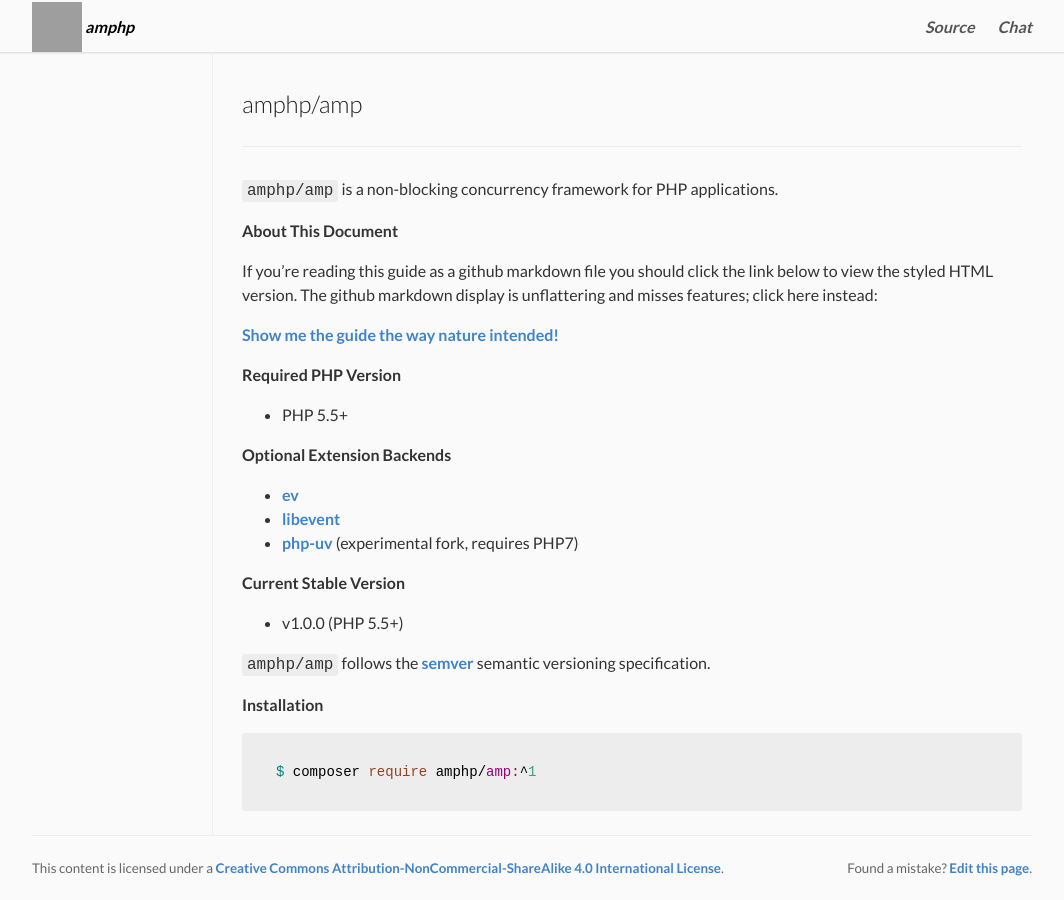
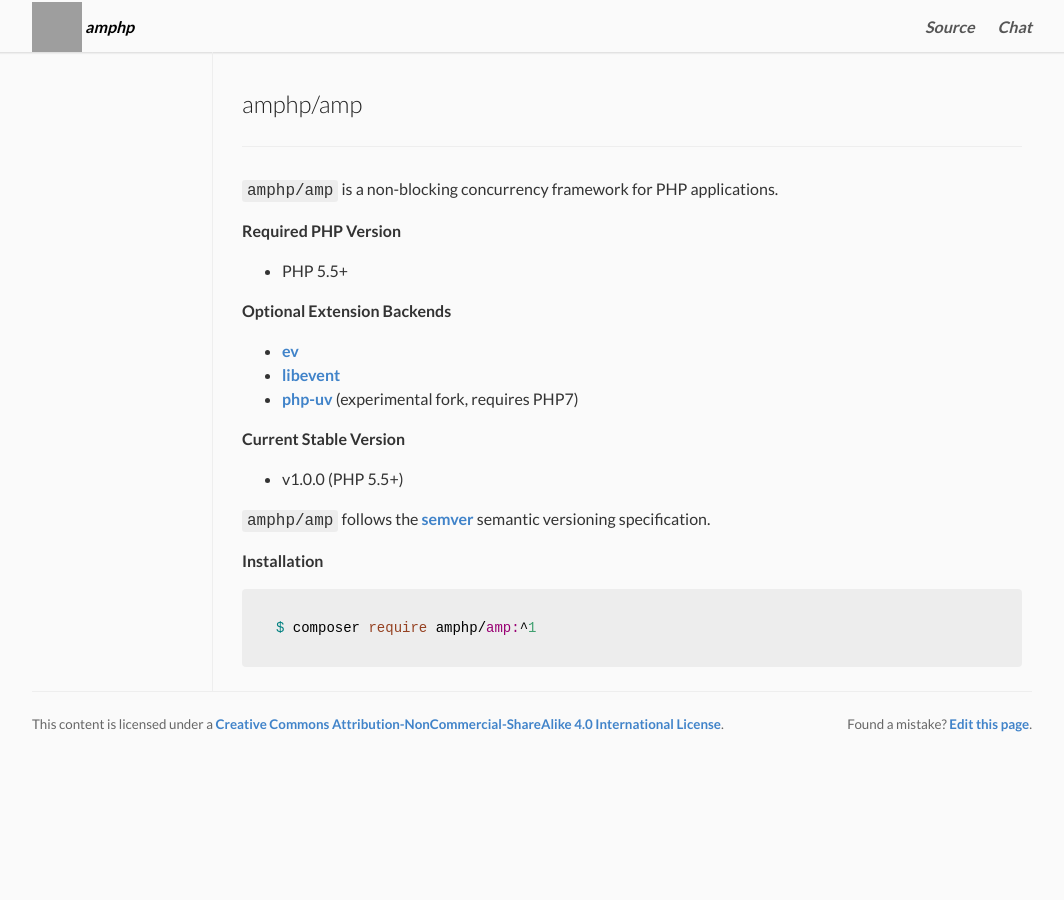
Before and after one commit to amphp/amphp.github.io, a Jekyll site: the page built from docs/amp/index.md, in a window 1280 px wide. Shown: the whole page, without its empty margins (108-1172 px from the left). Built offline with Jekyll 4.4.1, drawn with Linux system fonts in a browser that asks for light colours; nearby versions of some CDN libraries; grey boxes are pictures that could not be loaded.

Commit message:
Remove notice about GitHub markdown and link to StackEdit

```diff
--- a/docs/amp/index.md
+++ b/docs/amp/index.md
@@ -9,12 +9,6 @@ layout: default
 ---
 
 `amphp/amp` is a non-blocking concurrency framework for PHP applications.
-
-**About This Document**
-
-If you're reading this guide as a github markdown file you should click the link below to view the styled HTML version. The github markdown display is unflattering and misses features; click here instead:
-
-[**Show me the guide the way nature intended!**](https://stackedit.io/viewer#!url=https://gist.githubusercontent.com/rdlowrey/41d4067c4b24ef99b87b/raw/d62894bc68334b01e5bcb91e3079635e67af4727/amp-guide.md)
 
 **Required PHP Version**
 
```
